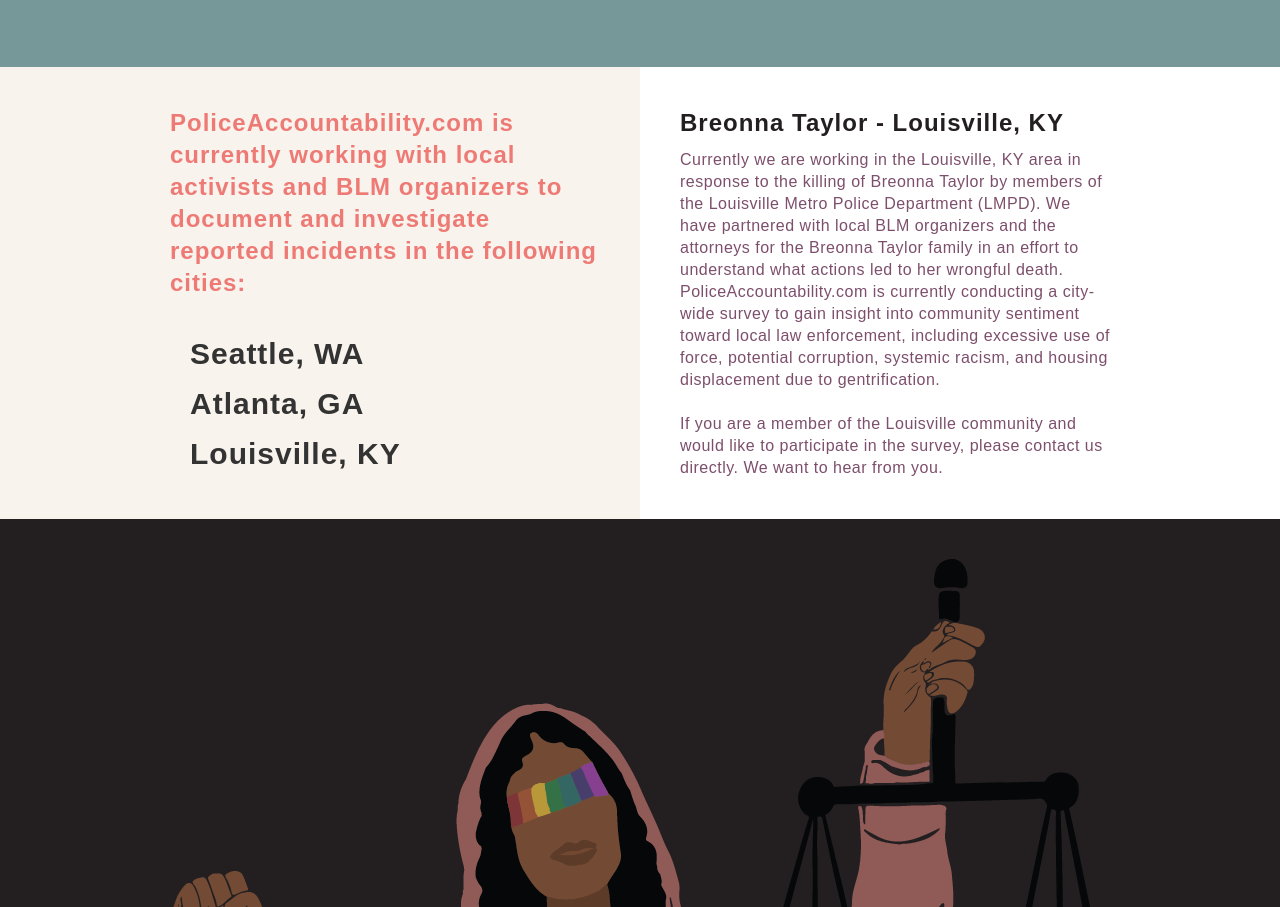
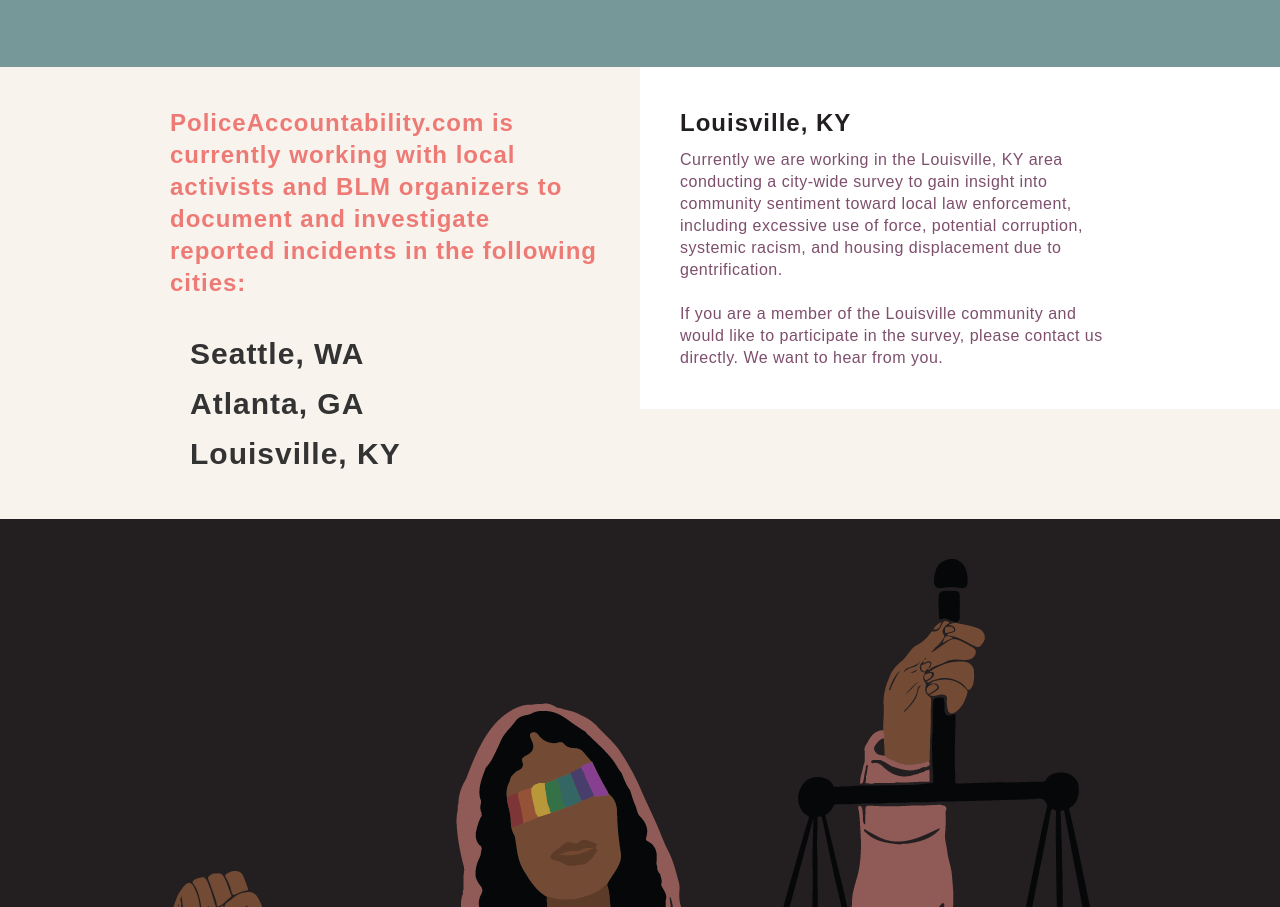
Before and after one commit to Police-Accountability/Police-Accountability.github.io, a plain HTML site: page current-work.html in a window 1280 px wide. Shown: the part 843-1750 px from the top of the page. Drawn offline with nearby package versions, Linux system fonts and the light colour scheme.

Commit message:
Update current-work.html

```diff
--- a/current-work.html
+++ b/current-work.html
@@ -46,8 +46,8 @@
       </div>
       <div class="_2-column-1 right white w-clearfix w-col w-col-6 w-col-stack">
         <div class="column-div right current-work">
-          <div class="title-text-2 black">Breonna Taylor - Louisville, KY</div>
-          <div class="body-text small purple">Currently we are working in the Louisville, KY area in response to the killing of Breonna Taylor by members of the Louisville Metro Police Department (LMPD). We have partnered with local BLM organizers and the attorneys for the Breonna Taylor family in an effort to understand what actions led to her wrongful death. PoliceAccountability.com is currently conducting a city-wide survey to gain insight into community sentiment toward local law enforcement, including excessive use of force, potential corruption, systemic racism, and housing displacement due to gentrification.<br>‍<br>If you are a member of the Louisville community and would like to participate in the survey, please contact us directly. We want to hear from you.</div>
+          <div class="title-text-2 black">Louisville, KY</div>
+          <div class="body-text small purple">Currently we are working in the Louisville, KY area conducting a city-wide survey to gain insight into community sentiment toward local law enforcement, including excessive use of force, potential corruption, systemic racism, and housing displacement due to gentrification.<br>‍<br>If you are a member of the Louisville community and would like to participate in the survey, please contact us directly. We want to hear from you.</div>
         </div>
       </div>
     </div>
```
